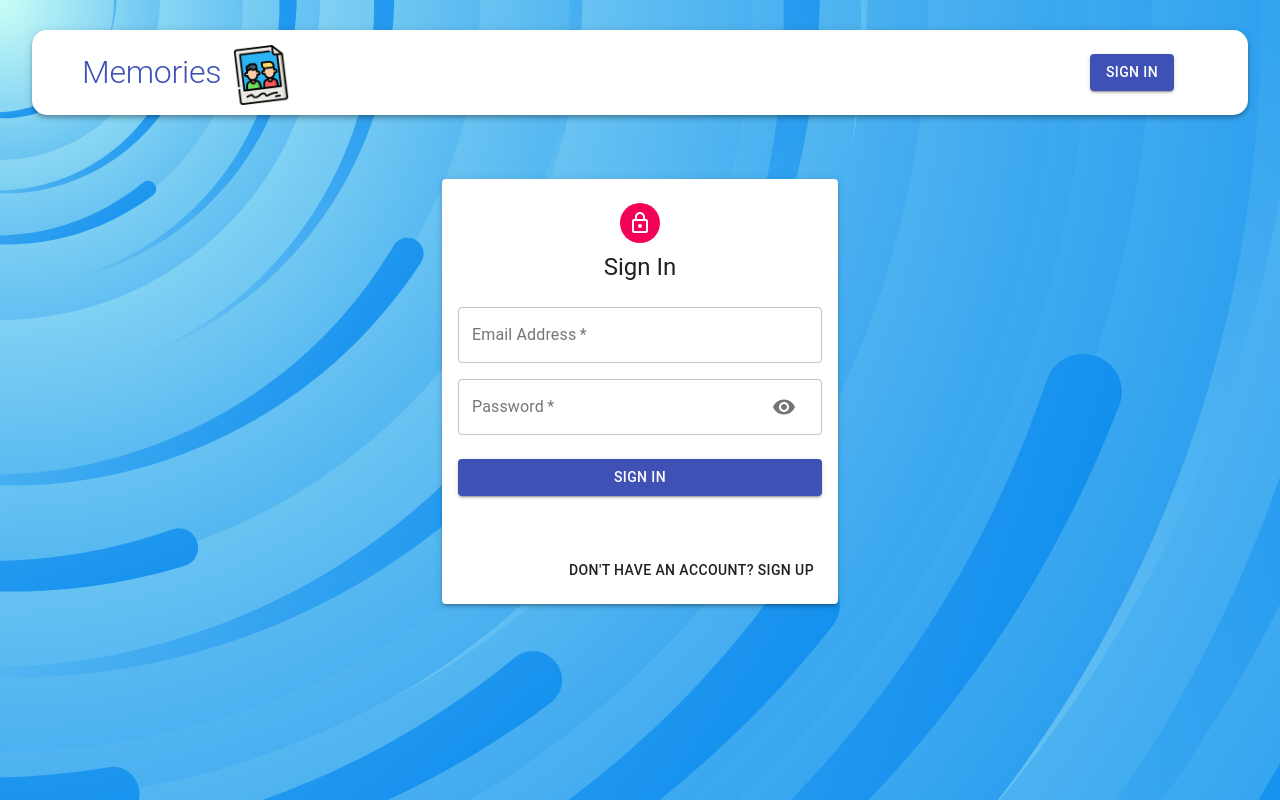
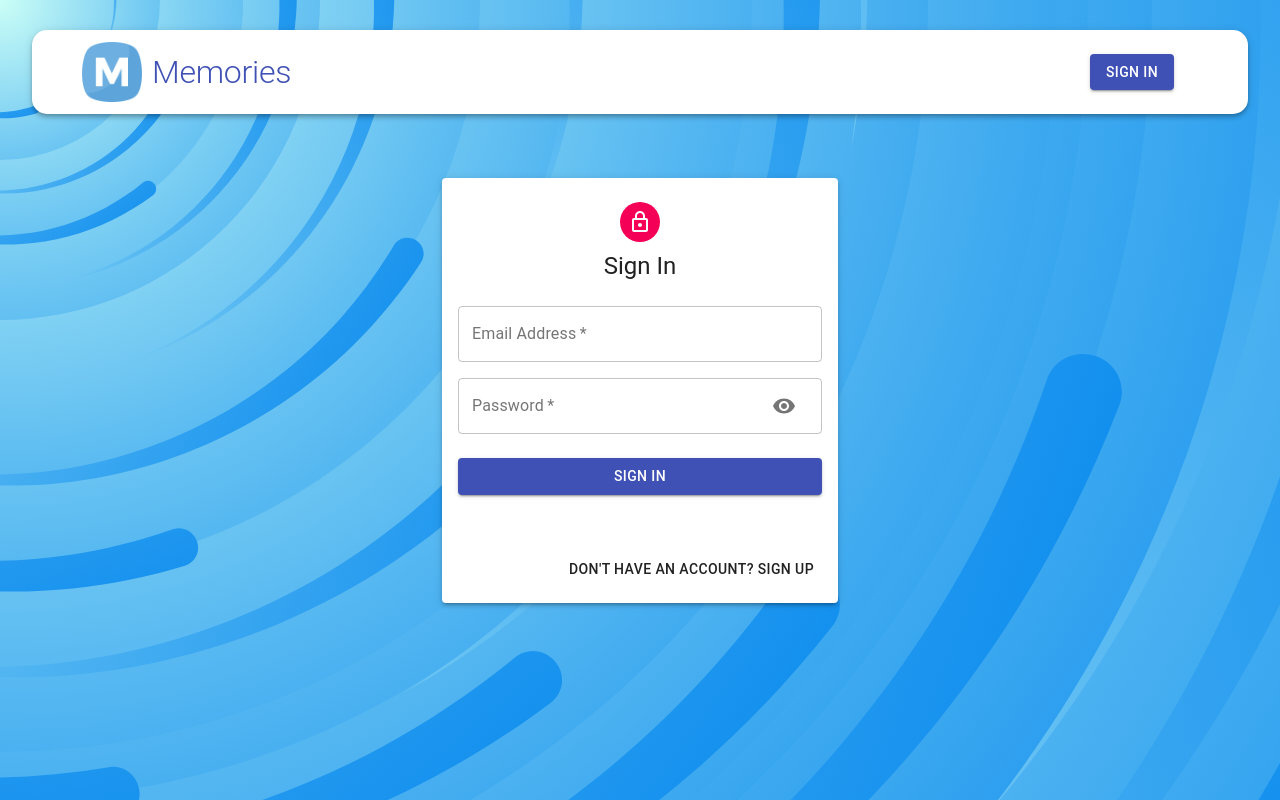
Before and after one commit to peterk6e/mern-memories, a React (Create React App) app in the folder client/: page /auth in a window 1280 px wide. Built offline with nearby package versions, Linux system fonts and the light colour scheme; no server answers.

Commit message:
update navbar

```diff
--- a/client/src/components/Navbar/Navbar.jsx
+++ b/client/src/components/Navbar/Navbar.jsx
@@ -2,7 +2,7 @@ import React, { useState, useEffect } from "react"
 import { Link, useNavigate, useLocation } from "react-router-dom"
 import { AppBar, Avatar, Button, Toolbar, Typography } from "@material-ui/core"
 import { useDispatch } from "react-redux"
-import decode from 'jwt-decode'
+import decode from "jwt-decode"
 
 import memories from "../../images/memories.png"
 import useStyles from "./styles"
@@ -17,10 +17,10 @@ const Navbar = () => {
   useEffect(() => {
     const token = user?.token
 
-    if (token){
+    if (token) {
       const decodedToken = decode(token)
 
-      if(decodedToken.exp * 1000 < new Date().getTime()) logout()
+      if (decodedToken.exp * 1000 < new Date().getTime()) logout()
     }
 
     setUser(JSON.parse(localStorage.getItem("profile")))
@@ -30,16 +30,16 @@ const Navbar = () => {
     try {
       dispatch({ type: "LOGOUT" })
       setUser(null)
-      navigate('/')
+      navigate("/")
     } catch (error) {
       console.log(error)
     }
-
   }
 
   return (
     <AppBar className={classes.appBar} position='static' color='inherit'>
       <div className={classes.brandContainer}>
+        <img className={classes.image} src={memories} alt='mem' height='60' />
         <Typography
           component={Link}
           to='/'
@@ -48,25 +48,20 @@ const Navbar = () => {
           align='center'>
           Memories
         </Typography>
-        <img className={classes.image} src={memories} alt='mem' height='60' />
       </div>
       <Toolbar className={classes.toolbar}>
         {user ? (
           <div className={classes.profile}>
-            <Avatar
-              className={classes.purple}
-              alt={user.result.name}
-              src={user.result.imageUrl}>
-              {user.result.name.charAt(0)}
-            </Avatar>
             <Typography className={classes.userName} variant='h6'>
-              {user.result.name}
+              <Avatar
+                className={classes.purple}
+                alt={user.result.name}
+                src={user.result.imageUrl}>
+                {user.result.name.charAt(0)}
+              </Avatar>
+              &nbsp;{user.result.name}
             </Typography>
-            <Button
-              variant='contained'
-              className={classes.logout}
-              color='secondary'
-              onClick={logout}>
+            <Button className={classes.logout} onClick={logout}>
               Logout
             </Button>
           </div>
--- a/client/src/components/Navbar/styles.js
+++ b/client/src/components/Navbar/styles.js
@@ -21,8 +21,8 @@ export default makeStyles(theme => ({
     fontWeight: 300,
   },
   image: {
-    marginLeft: "10px",
-    marginTop: "5px",
+    marginRight: "10px",
+    marginTop: "0px",
   },
   toolbar: {
     display: "flex",
```
Also changed, not shown: client/src/images/memories.png.
